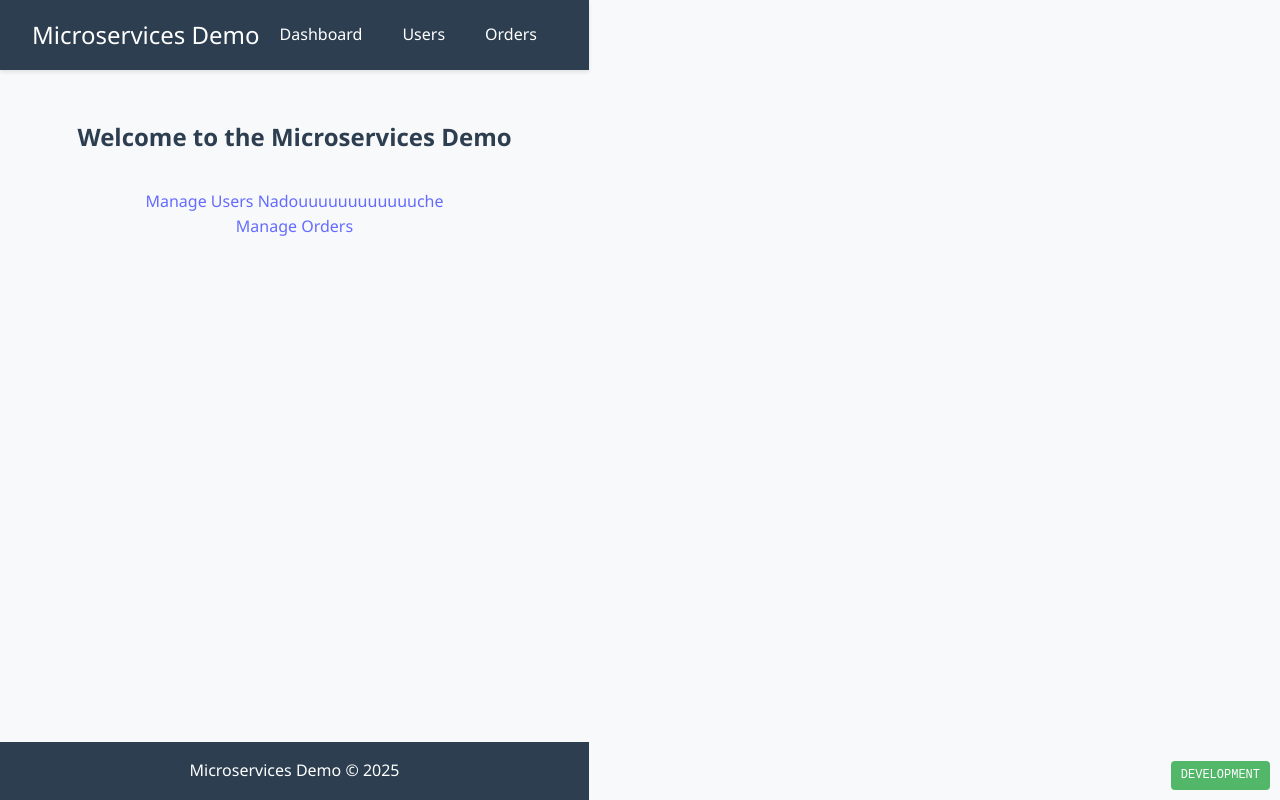
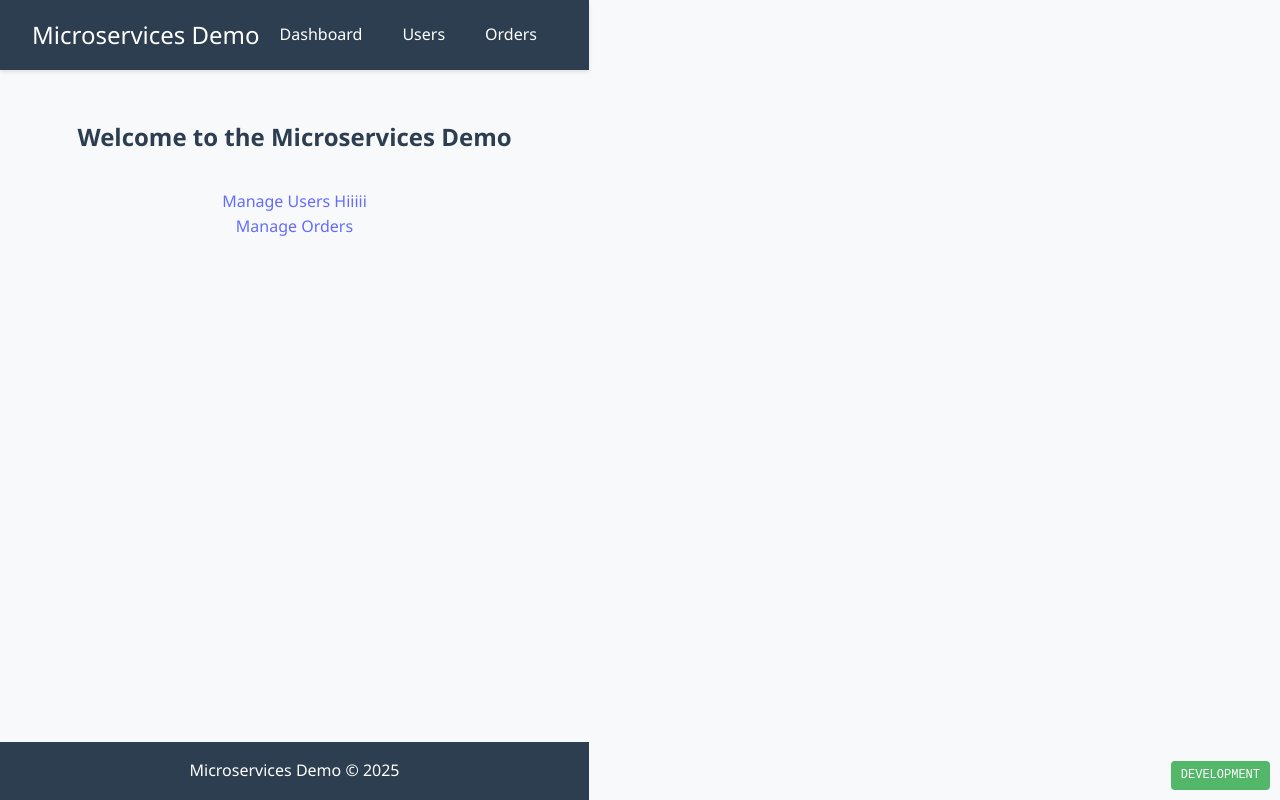
Before and after one commit to wtek01/cicd-k8s-autodeploy-githubactions-java-react, a React (Vite) app in the folder frontend/: page / in a window 1280 px wide. Built offline with nearby package versions, Linux system fonts and the light colour scheme; no server answers.

Commit message:
fix: update link text for user management in dashboard

```diff
--- a/frontend/src/App.tsx
+++ b/frontend/src/App.tsx
@@ -15,7 +15,7 @@ function Dashboard() {
       <h2>Welcome to the Microservices Demo</h2>
       <div className="dashboard-links">
         <Link to="/users" className="dashboard-link">
-          Manage Users Nadouuuuuuuuuuuuche
+          Manage Users Hiiiii
         </Link>
         <br />
         <Link to="/orders" className="dashboard-link">
```
